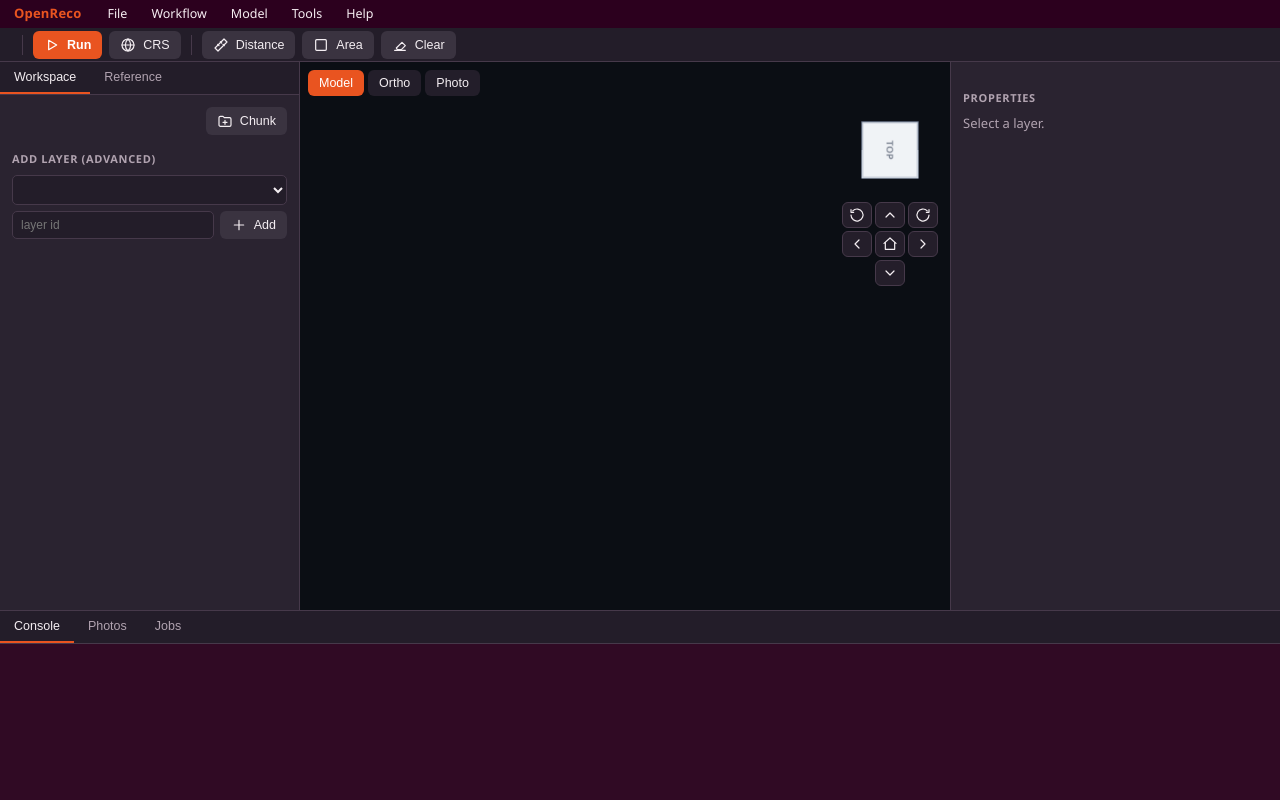
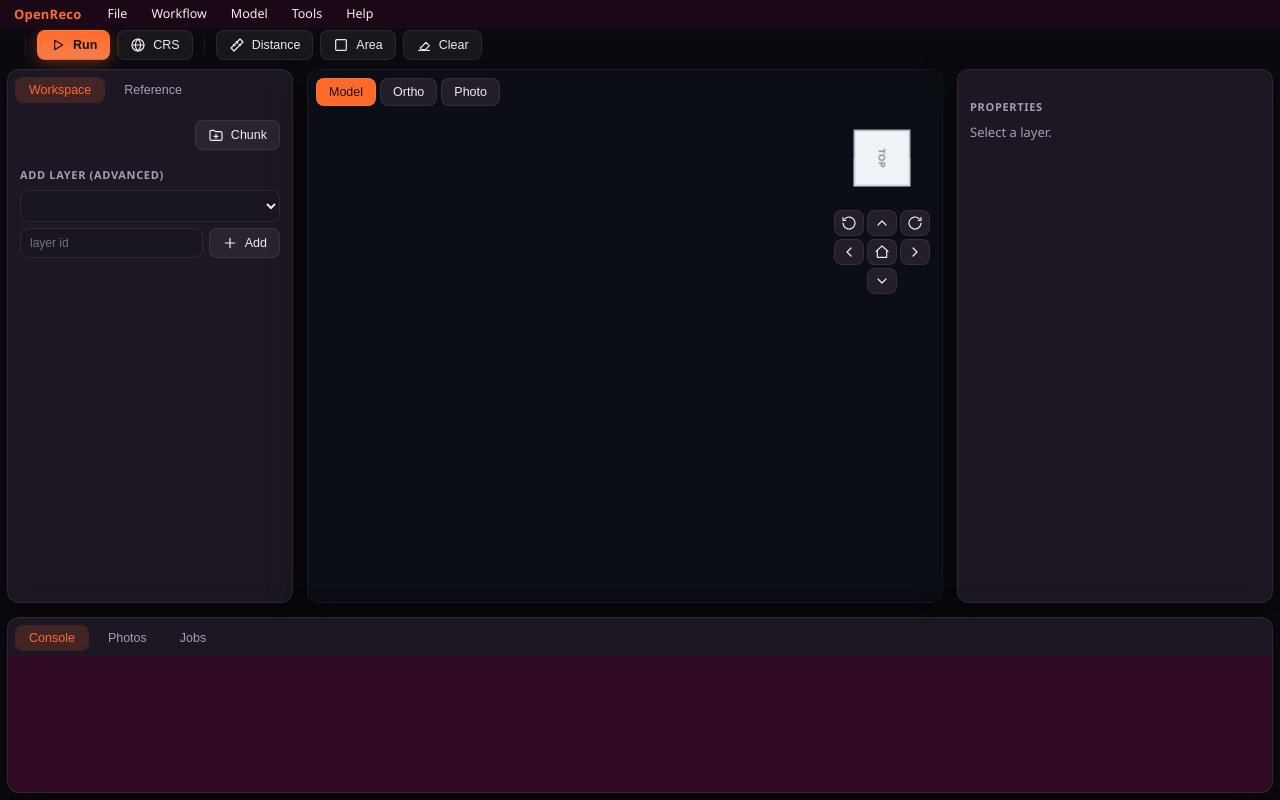
Before and after one commit to abhibagul/OpenReco, a plain HTML site: page openreco/ui/web/index.html in a window 1280 px wide. Drawn offline with nearby package versions, Linux system fonts and the light colour scheme; no server answers; animation ran at ten frames a second.

Commit message:
UI: glassmorphism refresh (AeroSurveyX-inspired) — soft, flowing, translucent
Reworked the theme toward a modern, soft, continuously-flowing look (inspired by AeroSurveyX):
- Near-black background with a slow, flowing multi-radial aubergine/orange glow.
- Floating glass panels: translucent + backdrop-blur, rounded 12px, soft shadows, 7px gaps so
  panes read as cards over the background; thin translucent borders.
- Soft controls: pill tabs (accent-soft fill), rounded buttons with a gradient primary + glow,
  focus rings, smooth transitions; custom thin scrollbars; blurred menus/dialogs/ctx/progress.
- Ubuntu terminal console kept (aubergine #300a24, Ubuntu Mono).

app.js passes node --check; 156 tests; ruff + license clean.

```diff
--- a/openreco/ui/web/index.html
+++ b/openreco/ui/web/index.html
@@ -5,18 +5,32 @@
 <meta name="viewport" content="width=device-width, initial-scale=1" />
 <title>OpenReco</title>
 <style>
-  /* Ubuntu (Yaru aubergine + orange) palette with Office-365 polish */
-  :root { --bg:#211b26; --panel:#2a2330; --panel2:#231d29; --chrome:#2c001e;
-          --fg:#f4eef2; --muted:#b1a3b0; --line:#46394a; --hover:#372f3d;
-          --sel:rgba(233,84,32,.16); --accent:#e95420; --accent-h:#d8481b; --accent-fg:#ffffff;
-          --ok:#26a269; --warn:#e5a50a; --err:#ed5c5c;
-          --console-bg:#300a24; --console-fg:#f3e9ee; --btn:#3a3340; --btn-h:#473e4d;
-          --radius:6px;
+  /* Glassmorphism: flowing dark background, translucent floating panels, soft rounded controls.
+     Ubuntu identity kept (aubergine + orange) — the console stays Ubuntu-terminal style. */
+  :root { --bg:#0c0a10;
+          --panel:rgba(36,30,43,.72); --panel2:rgba(26,21,31,.62); --chrome:rgba(36,9,28,.66);
+          --fg:#f1ebf2; --muted:#a89eb1; --line:rgba(255,255,255,.08); --hover:rgba(255,255,255,.07);
+          --sel:rgba(255,106,43,.18); --accent:#ff6a2b; --accent-h:#ff8350; --accent-fg:#1c0f07;
+          --accent-soft:rgba(255,106,43,.16);
+          --ok:#3fc97f; --warn:#f0b429; --err:#ef6b6b;
+          --console-bg:#300a24; --console-fg:#f3e9ee; --btn:rgba(255,255,255,.06); --btn-h:rgba(255,255,255,.13);
+          --radius:12px; --r-sm:8px; --blur:saturate(1.3) blur(16px); --shadow:0 10px 34px rgba(0,0,0,.5);
           --left-w:300px; --right-w:330px; --dock-h:190px; --hdr-h:62px;
           --mono:"Ubuntu Mono","Cascadia Mono",ui-monospace,monospace; }
   * { box-sizing: border-box; }
-  html,body { margin:0; height:100%; background:var(--bg); color:var(--fg);
-              font:13px/1.5 "Segoe UI","Ubuntu",system-ui,sans-serif; overflow:hidden; }
+  html,body { margin:0; height:100%; color:var(--fg); overflow:hidden; background:var(--bg);
+              font:13px/1.55 "Segoe UI","Ubuntu",system-ui,sans-serif; }
+  /* soft, continuously flowing background glow */
+  body::before { content:""; position:fixed; inset:0; z-index:-1; pointer-events:none;
+    background:radial-gradient(900px 620px at 10% -8%, rgba(119,33,111,.32), transparent 60%),
+              radial-gradient(820px 720px at 112% 8%, rgba(255,106,43,.13), transparent 55%),
+              radial-gradient(1100px 900px at 50% 122%, rgba(40,8,32,.6), transparent 60%), var(--bg);
+    background-size:200% 200%; animation:flow 30s ease-in-out infinite alternate; }
+  @keyframes flow { 0%{background-position:0% 0%} 100%{background-position:100% 100%} }
+  ::-webkit-scrollbar { width:9px; height:9px; }
+  ::-webkit-scrollbar-thumb { background:rgba(255,255,255,.14); border-radius:6px; }
+  ::-webkit-scrollbar-thumb:hover { background:rgba(255,255,255,.26); }
+  ::-webkit-scrollbar-track { background:transparent; }
   .ic { width:16px; height:16px; stroke:currentColor; fill:none; stroke-width:1.8;
         stroke-linecap:round; stroke-linejoin:round; flex:0 0 auto; vertical-align:-3px; }
   #app { display:grid;
@@ -33,15 +47,16 @@
   .split.h { height:11px; left:0; right:0; bottom:calc(var(--dock-h) - 5px); cursor:row-resize; }
   .split.h::after { left:0; right:0; top:4px; height:3px; }
   #splitL { left:calc(var(--left-w) - 5px); } #splitR { right:calc(var(--right-w) - 5px); }
-  /* menu bar (Ubuntu aubergine) */
-  #menubar { grid-area:menu; display:flex; align-items:stretch; background:var(--chrome); color:#f7eef3; }
+  /* menu bar (translucent aubergine) */
+  #menubar { grid-area:menu; display:flex; align-items:stretch; background:var(--chrome); color:#f7eef3;
+             backdrop-filter:var(--blur); -webkit-backdrop-filter:var(--blur); }
   #menubar > b { color:var(--accent); padding:0 14px; display:flex; align-items:center;
                  font-size:13px; letter-spacing:.2px; }
   .mItem { position:relative; padding:0 12px; display:flex; align-items:center; cursor:pointer; font-size:12.5px; }
   .mItem:hover { background:rgba(255,255,255,.10); }
-  .mMenu { position:absolute; top:28px; left:0; background:var(--panel); border:1px solid var(--line);
-           border-radius:0 0 var(--radius) var(--radius); z-index:60; min-width:230px; padding:5px;
-           box-shadow:0 12px 30px #0009; }
+  .mMenu { position:absolute; top:30px; left:0; background:var(--panel); border:1px solid var(--line);
+           backdrop-filter:var(--blur); -webkit-backdrop-filter:var(--blur);
+           border-radius:var(--radius); z-index:60; min-width:230px; padding:6px; box-shadow:var(--shadow); }
   .mMenu div { padding:8px 10px; cursor:pointer; border-radius:5px; display:flex; align-items:center; gap:9px; }
   .mMenu div:hover { background:var(--hover); } .mMenu .t { color:var(--muted); font-size:11px; }
   .mMenu hr { border:0; border-top:1px solid var(--line); margin:5px 6px; }
@@ -49,23 +64,24 @@
   [data-menu="workflow"] > .mMenu { display:grid; grid-template-columns:1fr 1fr 1fr; width:720px; gap:1px; }
   [data-menu="workflow"] > .mMenu div { display:block; }
   [data-menu="workflow"] > .mMenu .t { padding-left:0 !important; }
-  /* toolbar */
-  #toolbar { grid-area:tool; display:flex; align-items:center; gap:7px; padding:0 12px;
-             background:var(--panel2); border-bottom:1px solid var(--line); }
-  #toolbar .sp { flex:1; } .vsep { width:1px; height:20px; background:var(--line); margin:0 3px; }
-  button { background:var(--btn); color:var(--fg); border:0; padding:6px 11px; border-radius:var(--radius);
-           cursor:pointer; font-size:12.5px; display:inline-flex; align-items:center; gap:7px;
-           transition:background .12s; } button:hover{ background:var(--btn-h); }
-  button.run { background:var(--accent); color:var(--accent-fg); font-weight:600; }
-  button.run:hover { background:var(--accent-h); }
-  button.tgl.on { background:var(--accent); color:var(--accent-fg); }
+  /* toolbar (floats over the background) */
+  #toolbar { grid-area:tool; display:flex; align-items:center; gap:7px; padding:0 14px; background:transparent; }
+  #toolbar .sp { flex:1; } .vsep { width:1px; height:20px; background:var(--line); margin:0 4px; }
+  button { background:var(--btn); color:var(--fg); border:1px solid var(--line); padding:6px 12px;
+           border-radius:var(--r-sm); cursor:pointer; font-size:12.5px; display:inline-flex;
+           align-items:center; gap:7px; transition:background .18s ease,border-color .18s ease,transform .1s ease; }
+  button:hover{ background:var(--btn-h); } button:active{ transform:translateY(1px); }
+  button.run { background:linear-gradient(180deg,var(--accent),var(--accent-h)); color:var(--accent-fg);
+               border-color:transparent; font-weight:600; box-shadow:0 4px 16px rgba(255,106,43,.35); }
+  button.run:hover { filter:brightness(1.07); }
+  button.tgl.on { background:var(--accent-soft); border-color:var(--accent); color:var(--accent); }
   button:disabled { opacity:.5; cursor:default; }
-  /* panes */
-  #left,#right { background:var(--panel); overflow:auto; }
-  #left { grid-area:left; border-right:1px solid var(--line); }
-  #right { grid-area:right; border-left:1px solid var(--line); padding:12px; }
-  #left,#right,#center,#dock { min-width:0; min-height:0; }
-  #center { grid-area:center; position:relative; overflow:hidden; background:#1a151d; }
+  /* panes as floating glass cards */
+  #left,#right,#center,#dock { min-width:0; min-height:0; margin:7px; border:1px solid var(--line);
+    border-radius:var(--radius); box-shadow:var(--shadow); overflow:hidden; }
+  #left,#right { background:var(--panel); backdrop-filter:var(--blur); -webkit-backdrop-filter:var(--blur); overflow:auto; }
+  #left { grid-area:left; } #right { grid-area:right; padding:12px; }
+  #center { grid-area:center; position:relative; background:#08060c; }
   #c { position:absolute; inset:0; width:100%; height:100%; display:block; }
   #imgview { position:absolute; inset:0; display:none; overflow:auto; background:#140f17; }
   #imgview.show { display:block; } #imgwrap { position:relative; display:inline-block; }
@@ -89,18 +105,18 @@
   #measure { position:absolute; top:8px; right:8px; background:#000a; border:1px solid var(--line);
              border-radius:var(--radius); padding:7px 11px; font-size:12px; display:none; }
   #measure.show { display:block; }
-  /* tabs (Office-365 segmented) */
-  .tabs { display:flex; background:var(--panel2); border-bottom:1px solid var(--line); position:sticky; top:0; z-index:2; }
-  .tabs button { background:none; border:0; border-bottom:2.5px solid transparent; border-radius:0;
-                 padding:8px 14px; color:var(--muted); font-weight:500; }
+  /* tabs (soft pill segmented) */
+  .tabs { display:flex; gap:5px; padding:7px 7px 5px; background:transparent; position:sticky; top:0; z-index:2; }
+  .tabs button { background:none; border:0; border-radius:var(--r-sm); padding:6px 14px; color:var(--muted);
+                 font-weight:500; transition:background .18s,color .18s; }
   .tabs button:hover { background:var(--hover); color:var(--fg); }
-  .tabs button.on { color:var(--fg); border-bottom-color:var(--accent); }
+  .tabs button.on { background:var(--accent-soft); color:var(--accent); }
   .pad { padding:12px; }
   h3 { font-size:11px; text-transform:uppercase; letter-spacing:.06em; color:var(--muted); margin:16px 0 7px;
        display:flex; align-items:center; gap:6px; }
   /* workspace tree */
-  .tnode { display:flex; align-items:center; gap:6px; padding:4px 7px; border-radius:5px; cursor:pointer;
-           border:1px solid transparent; white-space:nowrap; }
+  .tnode { display:flex; align-items:center; gap:6px; padding:4px 7px; border-radius:7px; cursor:pointer;
+           border:1px solid transparent; white-space:nowrap; transition:background .15s; }
   .tnode:hover { background:var(--hover); }
   .tnode.sel { background:var(--sel); border-color:var(--accent); }
   .tnode .car { width:13px; flex:0 0 auto; text-align:center; color:var(--muted); font-size:10px; }
@@ -121,13 +137,15 @@
   .dot.running { background:var(--warn); }
   /* context menu */
   #ctxMenu { position:fixed; z-index:90; background:var(--panel); border:1px solid var(--line);
-             border-radius:var(--radius); padding:5px; min-width:190px; box-shadow:0 12px 30px #0009; }
+             backdrop-filter:var(--blur); -webkit-backdrop-filter:var(--blur);
+             border-radius:var(--radius); padding:6px; min-width:200px; box-shadow:var(--shadow); }
   #ctxMenu div { padding:7px 10px; border-radius:5px; cursor:pointer; font-size:12px; display:flex; align-items:center; gap:8px; }
   #ctxMenu div:hover { background:var(--hover); } #ctxMenu hr { border:0; border-top:1px solid var(--line); margin:4px 6px; }
   #ctxMenu div.danger { color:var(--err); }
   /* progress popup */
   #progress { position:fixed; right:18px; bottom:18px; width:450px; z-index:85; background:var(--panel);
-              border:1px solid var(--line); border-radius:10px; box-shadow:0 14px 36px #000b; overflow:hidden; }
+              backdrop-filter:var(--blur); -webkit-backdrop-filter:var(--blur);
+              border:1px solid var(--line); border-radius:var(--radius); box-shadow:var(--shadow); overflow:hidden; }
   #progress.min #progBody { display:none; }
   #progHead { display:flex; align-items:center; gap:6px; padding:10px 12px; background:var(--chrome);
               color:#f7eef3; cursor:default; }
@@ -144,15 +162,16 @@
   /* form controls */
   label { display:block; margin:9px 0 3px; color:var(--muted); font-size:11px; }
   input,select { width:100%; background:var(--panel2); color:var(--fg); border:1px solid var(--line);
-                 border-radius:5px; padding:6px 8px; font-size:12px; }
-  input:focus,select:focus { outline:none; border-color:var(--accent); }
+                 border-radius:var(--r-sm); padding:7px 9px; font-size:12px; transition:border-color .15s,box-shadow .15s; }
+  input:focus,select:focus { outline:none; border-color:var(--accent); box-shadow:0 0 0 3px var(--accent-soft); }
   input[type=checkbox]{ width:auto; accent-color:var(--accent); }
   .row { display:flex; gap:6px; align-items:center; } .sp { flex:1; } .muted { color:var(--muted); }
   table { width:100%; border-collapse:collapse; font-size:12px; } td,th { text-align:left; padding:4px 6px; }
   th { color:var(--muted); font-weight:600; border-bottom:1px solid var(--line); }
   tr.sel { background:var(--sel); }
-  /* bottom dock — Ubuntu terminal console */
-  #dock { grid-area:dock; background:var(--panel); border-top:1px solid var(--line); display:flex; flex-direction:column; }
+  /* bottom dock (glass card) — Ubuntu terminal console inside */
+  #dock { grid-area:dock; background:var(--panel); backdrop-filter:var(--blur); -webkit-backdrop-filter:var(--blur);
+          display:flex; flex-direction:column; }
   #dockbody { flex:1; overflow:auto; }
   #dt-console { height:100%; background:var(--console-bg); }
   #log { font-family:var(--mono); font-size:12px; line-height:1.45; white-space:pre-wrap;
@@ -168,8 +187,10 @@
   /* modal + dropdown */
   .hidden { display:none !important; }
   .modal { position:fixed; inset:0; background:#000a; display:flex; align-items:center; justify-content:center; z-index:80; }
-  .dialog { background:var(--panel); border:1px solid var(--line); border-radius:10px; padding:20px;
-            width:470px; max-height:84vh; overflow:auto; box-shadow:0 18px 50px #000b; }
+  .modal { backdrop-filter:blur(2px); }
+  .dialog { background:var(--panel); backdrop-filter:var(--blur); -webkit-backdrop-filter:var(--blur);
+            border:1px solid var(--line); border-radius:var(--radius); padding:20px;
+            width:470px; max-height:84vh; overflow:auto; box-shadow:0 20px 60px #000c; }
   .dialog h2 { font-size:16px; margin:0 0 5px; }
   .chk { display:flex; gap:7px; align-items:center; margin:3px 0; }
   .crsrow { padding:7px 9px; border-radius:5px; cursor:pointer; } .crsrow:hover { background:var(--hover); }
```
Also changed, not shown: 1 other file.
